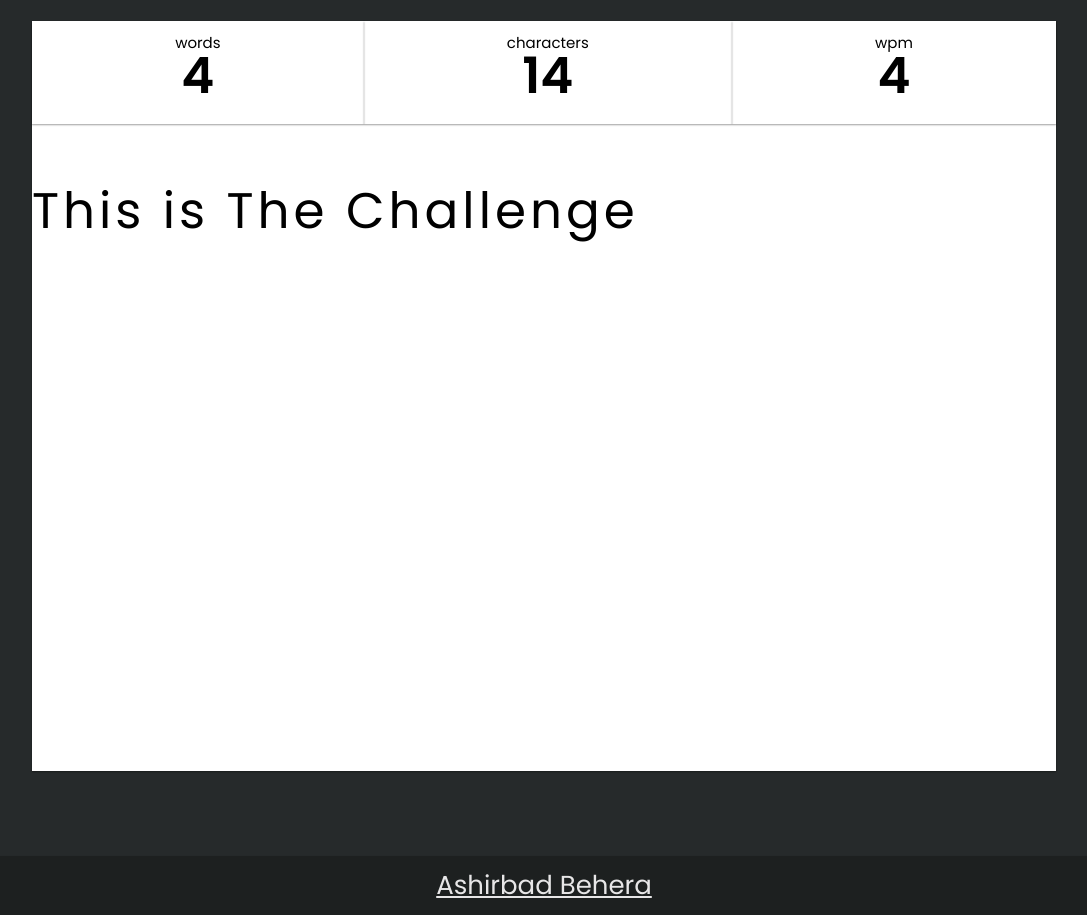
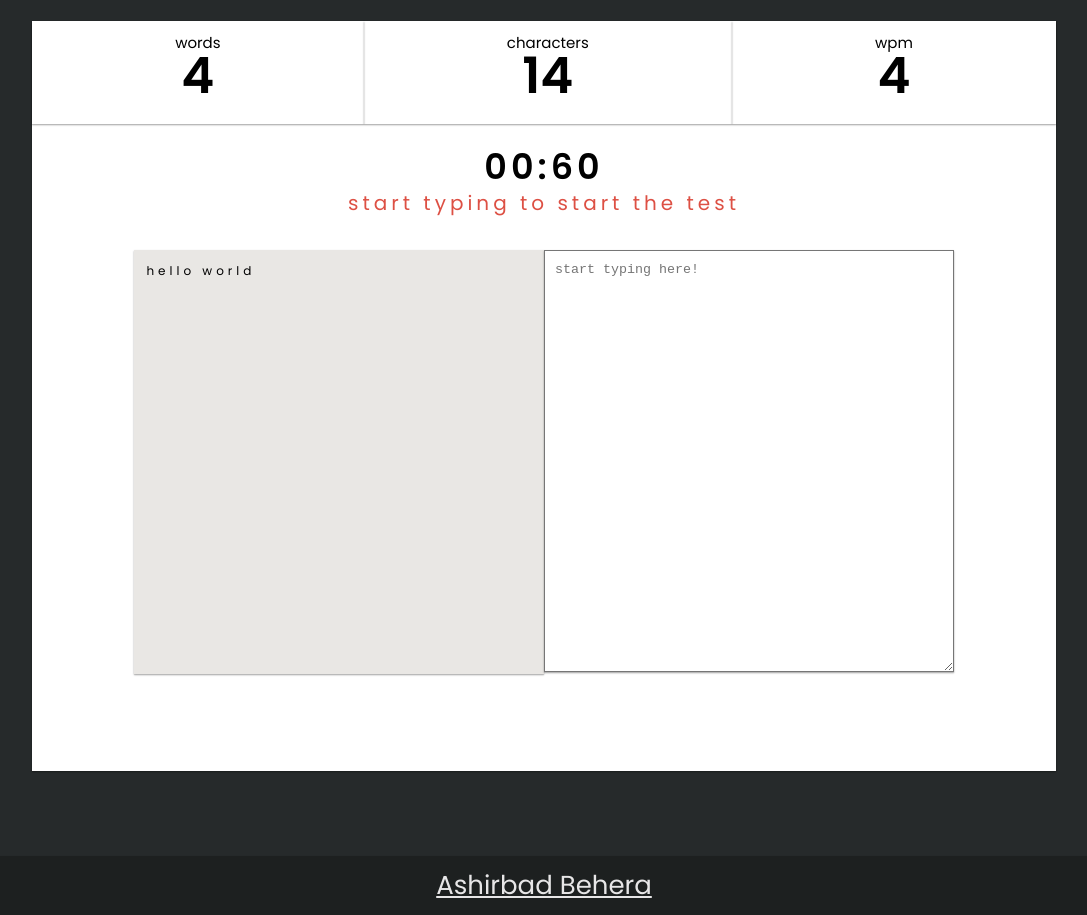
Before and after one commit to ashirbad29/Flashtype, a React (Create React App) app: page / in a window 1280 px wide. Shown: the part 1000-1915 px from the top of the page, without its empty margins (96-1183 px from the left). Built offline with nearby package versions, Linux system fonts and the light colour scheme.

Commit message:
finsh styling

```diff
--- a/src/Components/TestContainer/TestContainer.js
+++ b/src/Components/TestContainer/TestContainer.js
@@ -4,12 +4,11 @@ import TypingChallengeContainer from '../TypingChallengeContainer/TypingChalleng
 import './TestContainer.css';
 
 const TestContainer = ({ words, charcters, wpm }) => {
+	const timeRemaining = 10;
+
 	return (
 		<div className='test-container'>
-			{/* <div className='try-again-container'>
-				<TryAgain words={words} charcters={charcters} wpm={wpm} />
-			</div> */}
-
+			{timeRemaining > 0 ? (
 				<div className='typing-challenge-container'>
 					<TypingChallengeContainer
 						words={words}
@@ -17,6 +16,11 @@ const TestContainer = ({ words, charcters, wpm }) => {
 						wpm={wpm}
 					/>
 				</div>
+			) : (
+				<div className='try-again-container'>
+					<TryAgain words={words} charcters={charcters} wpm={wpm} />
+				</div>
+			)}
 		</div>
 	);
 };
--- /dev/null
+++ b/src/Components/TypingChallenge/TypingChallenge.css
@@ -0,0 +1,66 @@
+.typing-challenge {
+	display: flex;
+	flex-direction: column;
+	flex-grow: 1;
+	align-items: center;
+	justify-content: center;
+}
+.timer-container {
+	margin: 16px;
+}
+
+.timer {
+	font-size: 35px;
+	font-weight: 600;
+	margin: 0;
+	text-align: center;
+}
+
+.timer-info {
+	margin: 0;
+	margin-top: -5px;
+	color: #dd5044;
+	font-size: 20px;
+	text-align: center;
+}
+
+.textarea-container {
+	margin: 16px;
+	display: flex;
+	flex-grow: 1;
+	width: 80%;
+}
+
+.textarea-left,
+.textarea-right {
+	display: flex;
+	width: 50%;
+	flex-grow: 1;
+}
+
+.textarea {
+	text-align: left;
+	flex-grow: 1;
+	height: 400px;
+	width: 100%;
+	padding: 10px;
+	line-height: 18px;
+	flex-wrap: wrap;
+	overflow: scroll;
+	transition: all 0.2s;
+	box-shadow: 0 1px 1px rgba(0, 0, 0, 0.12), 0 1px 2px rgba(0, 0, 0, 0.26);
+}
+
+.textarea::-webkit-scrollbar {
+	display: none;
+}
+
+.textarea:hover {
+	box-shadow: 0 10px 10px rgba(0, 0, 0, 0.12), 0 10px 10px rgba(0, 0, 0, 0.26);
+}
+
+.test-paragraph {
+	font-size: 12px;
+	background: #e9e7e4;
+	padding: 12px;
+}
--- /dev/null
+++ b/src/Components/TypingChallenge/TypingChallenge.jsx
@@ -0,0 +1,31 @@
+import React from 'react';
+import './TypingChallenge.css';
+const TypingChallenge = ({ selectedParagraph }) => {
+	return (
+		<div className='typing-challenge'>
+			<div className='timer-container'>
+				<p className='timer'>00:60</p>
+				<p className='timer-info'>start typing to start the test</p>
+			</div>
+
+			<div className='textarea-container'>
+				<div className='textarea-left'>
+					<div className='textarea test-paragraph'>{selectedParagraph}</div>
+				</div>
+
+				<div className='textarea-right'>
+					<textarea
+						className='textarea'
+						name=''
+						id=''
+						cols='30'
+						rows='10'
+						placeholder='start typing here!'
+					></textarea>
+				</div>
+			</div>
+		</div>
+	);
+};
+
+export default TypingChallenge;
--- a/src/Components/TypingChallengeContainer/TypingChallengeContainer.jsx
+++ b/src/Components/TypingChallengeContainer/TypingChallengeContainer.jsx
@@ -1,5 +1,6 @@
 import React from 'react';
 import DetailsCard from '../DetailsCard/DetailsCard';
+import TypingChallenge from '../TypingChallenge/TypingChallenge';
 import './TypingChallengeContainer.css';
 
 const TypingChallengeContainer = ({ words, characters, wpm }) => {
@@ -16,7 +17,7 @@ const TypingChallengeContainer = ({ words, characters, wpm }) => {
 			</div>
 			{/* Challenge Section */}
 			<div className='typewriter-container'>
-				<p>This is The Challenge</p>
+				<TypingChallenge selectedParagraph='hello world' />
 			</div>
 		</div>
 	);
```
Lines whose indentation alone changed are shown as unchanged.
